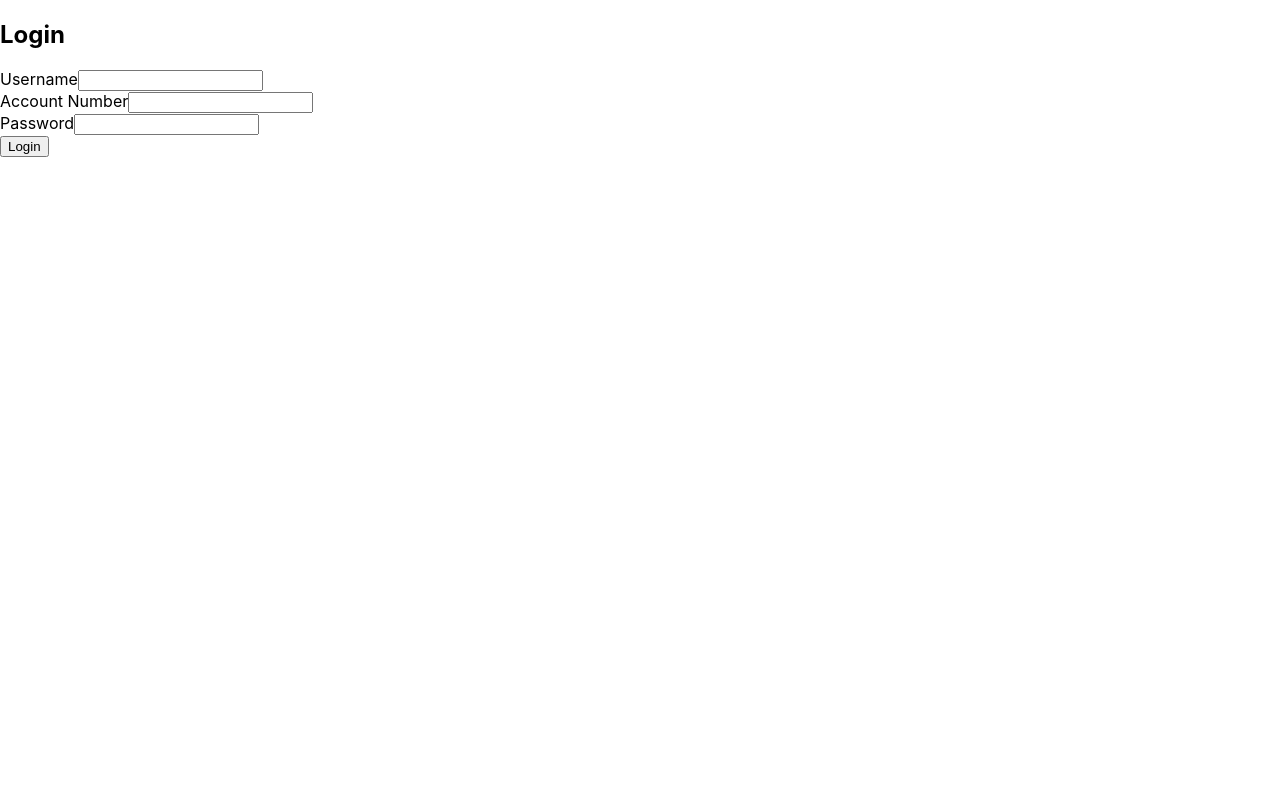
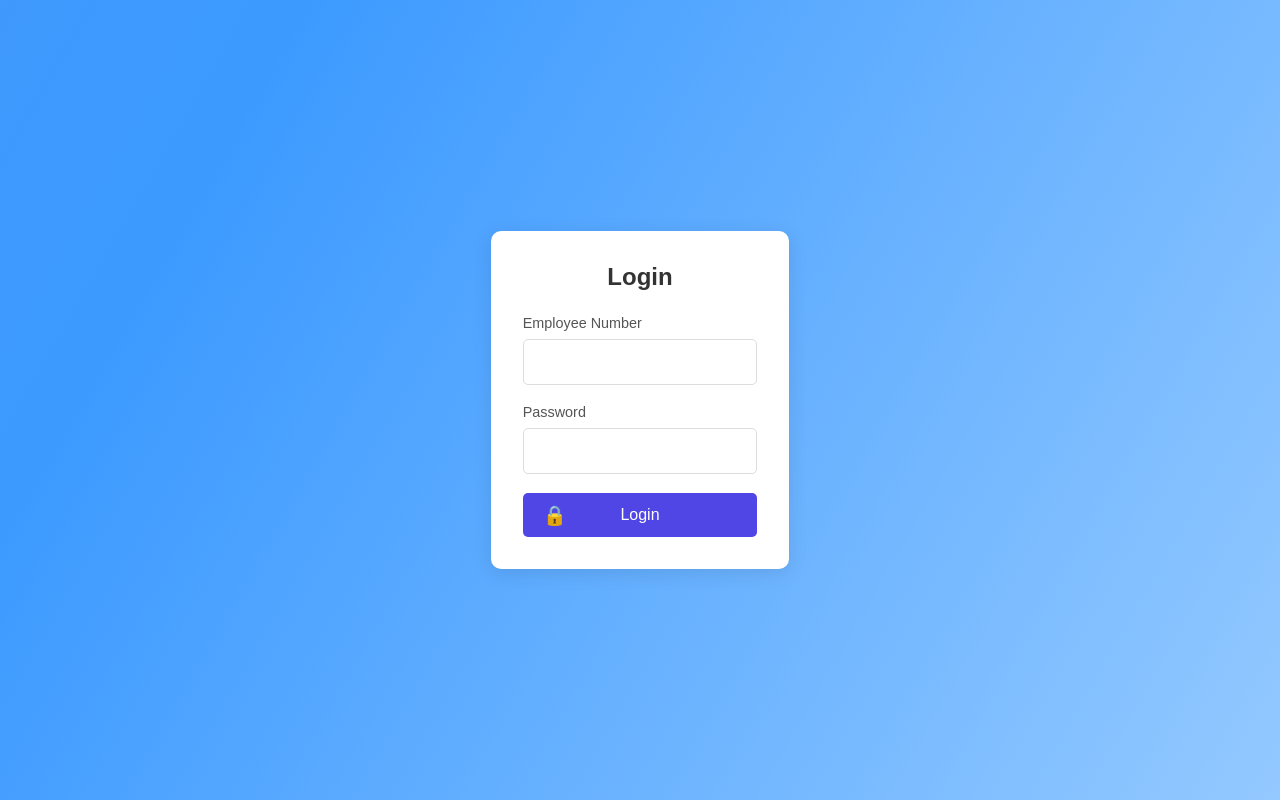
Before and after one commit to MarcoMeyer1/apds-part-2, a React (Create React App) app in the folder employee/: page / in a window 1280 px wide. Built offline with nearby package versions, Linux system fonts and the light colour scheme.

Commit message:
Animations added to Login

```diff
--- /dev/null
+++ b/employee/src/Pages/Login.css
@@ -0,0 +1,145 @@
+* {
+    margin: 0;
+    padding: 0;
+    box-sizing: border-box;
+    font-family: Arial, sans-serif;
+}
+
+body, html {
+    margin: 0;
+    padding: 0;
+    width: 100%;
+    height: 100%;
+    display: flex;
+    justify-content: center;
+    align-items: center;
+    overflow: hidden;
+    font-family: Arial, sans-serif;
+    position: relative;
+}
+
+.gradient-background {
+    position: fixed;
+    top: 0;
+    left: 0;
+    width: 200vw;
+    height: 200vh;
+    transform: translate(-50%, -50%);
+    background: linear-gradient(
+        120deg,
+        #dbefff,
+        #3c9aff,
+        #5c96f3,
+        #3c9aff,
+        #dbefff
+    );
+    background-size: 300% 300%;
+    animation: gradientShift 13s ease-in-out infinite;
+    z-index: 1;
+}
+
+@keyframes gradientShift {
+    0% {
+        background-position: 0% 50%;
+    }
+    50% {
+        background-position: 100% 50%;
+    }
+    100% {
+        background-position: 0% 50%;
+    }
+}
+
+.login-container {
+    position: relative;
+    z-index: 2;
+    width: 100%;
+    max-width: 400px;
+    padding: 2rem;
+    background-color: rgb(255, 255, 255);
+    border-radius: 10px;
+    box-shadow: 0 4px 20px rgba(0, 0, 0, 0.1);
+    text-align: center;
+}
+
+.login-form h2 {
+    margin-bottom: 1.5rem;
+    color: #333;
+}
+
+.form-group {
+    margin-bottom: 1.2rem;
+    text-align: left;
+}
+
+.form-group label {
+    display: block;
+    font-size: 0.9rem;
+    color: #555;
+    margin-bottom: 0.5rem;
+}
+
+.form-group input {
+    width: 100%;
+    padding: 0.8rem;
+    font-size: 1rem;
+    border: 1px solid #ddd;
+    border-radius: 5px;
+    transition: border-color 0.3s;
+}
+
+.form-group input:focus {
+    border-color: #4f46e5;
+    outline: none;
+}
+
+.error-message {
+    color: #e53e3e;
+    font-size: 0.9rem;
+    margin-bottom: 1rem;
+}
+
+button[type="submit"] {
+    position: relative;
+    width: 100%;
+    padding: 0.8rem;
+    font-size: 1rem;
+    color: #fff;
+    background-color: #4f46e5;
+    border: none;
+    border-radius: 5px;
+    cursor: pointer;
+    transition: background-color 0.3s;
+    overflow: hidden;
+}
+
+/* Hover background color change */
+button[type="submit"]:hover {
+    background-color: #4338ca;
+}
+
+/* Lock icon before element */
+button[type="submit"]::before {
+    content: '🔒'; /* Lock icon */
+    position: absolute;
+    top: 50%;
+    left: 20px; /* Position the lock icon on the left */
+    transform: translateY(-50%);
+    font-size: 1.2rem;
+    transition: transform 0.3s ease, opacity 0.3s ease;
+    opacity: 1; /* Visible initially */
+}
+
+/* Unlock animation on hover */
+button[type="submit"]:hover::before {
+    content: '🔓'; /* Change lock icon to unlocked */
+    transform: translateY(-50%) translateX(10px); /* Slide to the right slightly */
+    opacity: 1;
+}
+
+@media (max-width: 500px) {
+    .login-container {
+        padding: 1.5rem;
+        margin: 1rem;
+    }
+}
--- a/employee/src/Pages/Login.js
+++ b/employee/src/Pages/Login.js
@@ -1,5 +1,6 @@
 import React, { useState } from 'react';
 import { Link } from 'react-router-dom';
+import "./Login.css";
 
 const Login = () => {
     const [username, setUsername] = useState('');
@@ -49,23 +50,19 @@ const Login = () => {
     };
 
     return (
-        <div className="register-container">
-            <form className="register-form" onSubmit={handleSubmit}>
+        <div className="login-page">
+    {/* Blue Gradient Background */}
+    <div className="gradient-background"></div>
+
+    {/* Login Form */}
+    <div className="login-container">
+        <form className="login-form" onSubmit={handleSubmit}>
             <h2>Login</h2>
 
             {errorMessage && <div className="error-message">{errorMessage}</div>}
 
             <div className="form-group">
-                    <label>Username</label>
-                    <input
-                        type="text"
-                        value={username}
-                        onChange={(e) => setUsername(e.target.value)}
-                        required
-                    />
-                </div>
-                <div className="form-group">
-                    <label>Account Number</label>
+                <label>Employee Number</label>
                 <input
                     type="text"
                     value={accountNumber}
@@ -86,6 +83,7 @@ const Login = () => {
             <button type="submit">Login</button>
         </form>
     </div>
+</div>
     );
 };
 
```
Lines whose indentation alone changed are shown as unchanged.
